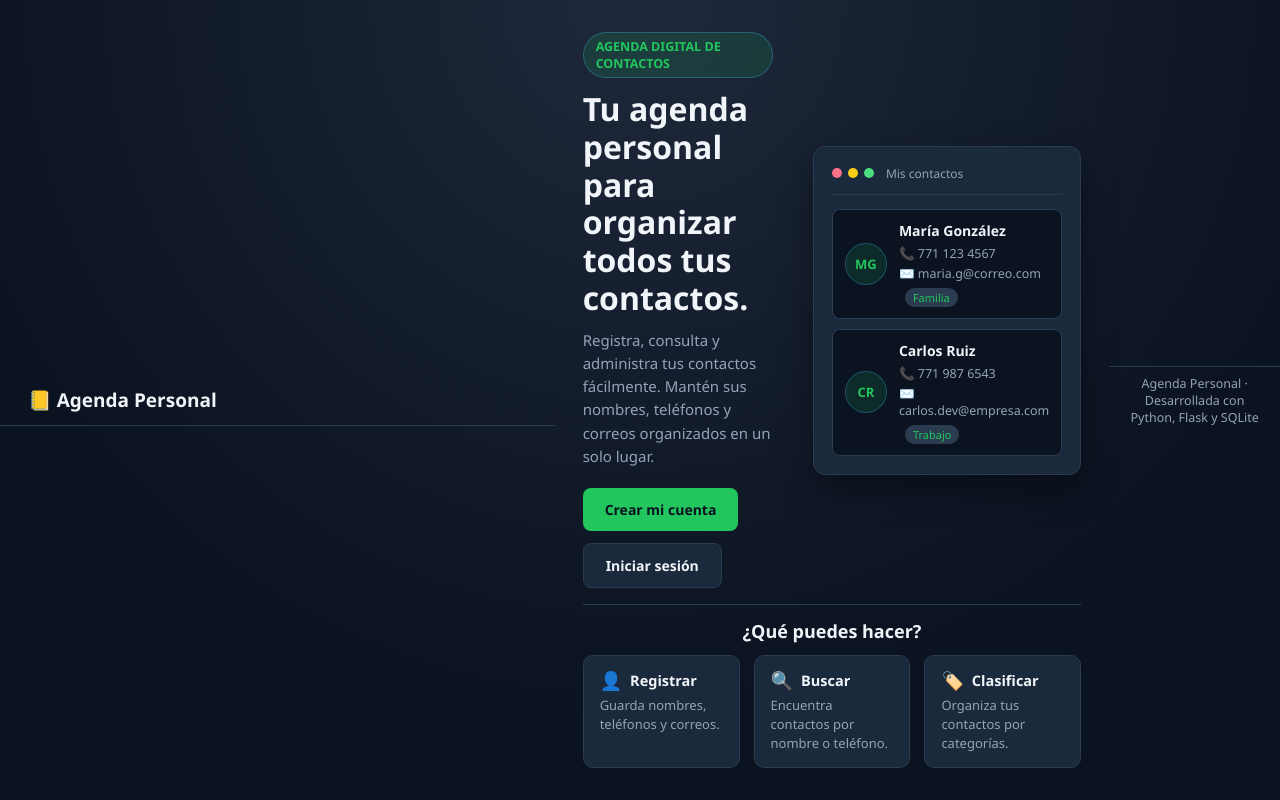
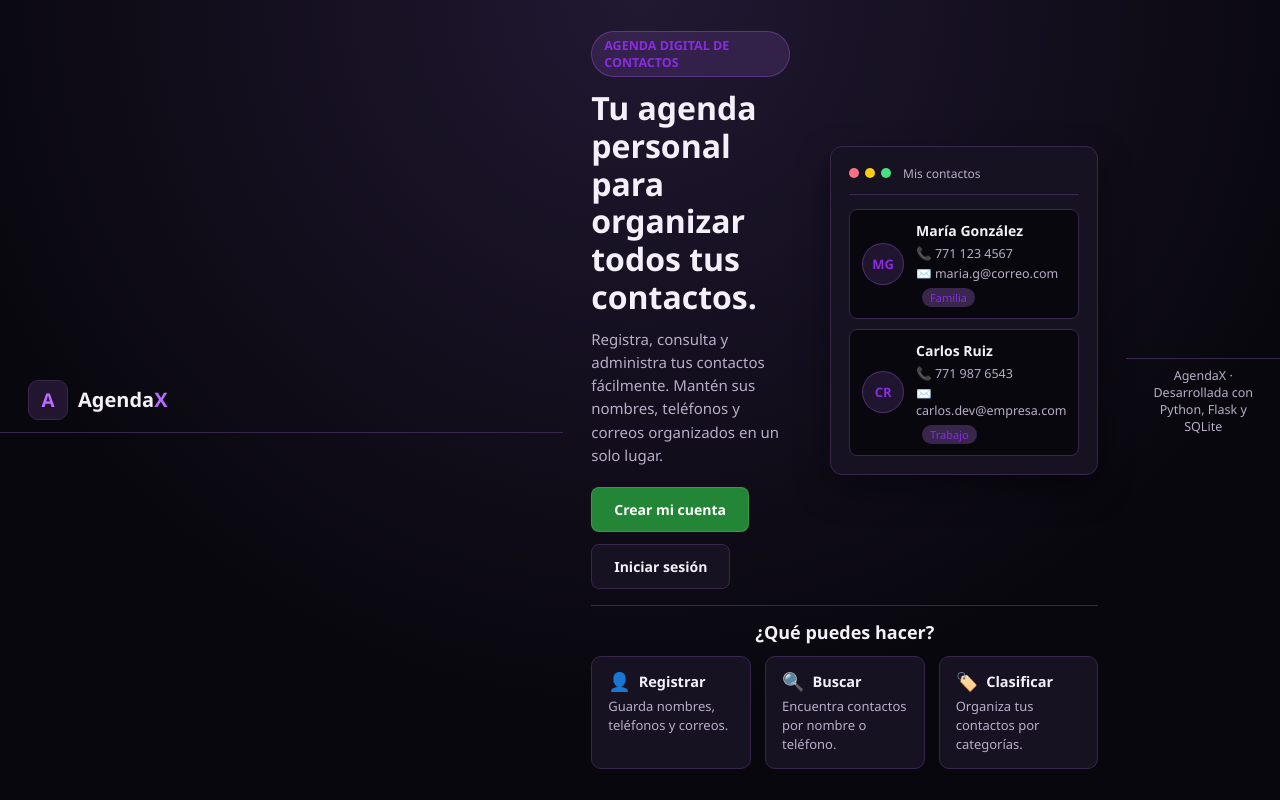
Before and after one commit to jeannn1902/M2S1_Proyecto_Agenda_Personal, a Flask app: page / in a window 1280 px wide. Run offline with Flask 3, Linux system fonts and the light colour scheme; some libraries are stand-ins or nearby versions.

Commit message:
feat: avance rediseño css e inicio.html

```diff
--- a/static/style.css
+++ b/static/style.css
@@ -1,31 +1,43 @@
+/* =========================================================================== */
+/* 1. VARIABLES GLOBALES - IDENTIDAD VISUAL DE AGENDAX */
+/* =========================================================================== */
 
-/* ================================================== VARIABLES ================================================== */
 :root {
-    --bg-principal: #0f172a;
-    --bg-superficie: #162033;
-    --bg-tarjeta: #1e293b;
-    --borde-sutil: #334155;
-    --texto-principal: #f1f5f9;
-    --texto-secundario: #94a3b8;
-    --texto-oscuro: #0f172a;
-    --acento-primario: #38bdf8;
-    --acento-hover: #7dd3fc;
-    --acento-suave: rgba(56, 189, 248, 0.14);
-    --peligro: #fb7185;
-    --exito: #4ade80;
-    --cerrar-sesion: #f43f5e;
+    --bg-principal: #08070D;
+    --bg-superficie: #100D18;
+    --bg-tarjeta: #171222;
+    --bg-elevado: #211832;
+
+    --borde-sutil: #38264D;
+
+    --texto-principal: #F4F0FA;
+    --texto-secundario: #B8AEC7;
+    --texto-oscuro: #08070D;
+
+    --acento-primario: #8A2BE2;
+    --acento-hover: #B86CFF;
+    --acento-suave: rgba(184, 108, 255, 0.14);
+
+    --boton-principal: #238636;
+    --boton-hover: #2EA043;
+
+    --peligro: #FB7185;
+    --exito: #4ADE80;
+    --cerrar-sesion: #FB7185;
+
     --sombra-tarjeta: 0 14px 35px rgba(0, 0, 0, 0.4);
+    --sombra-violeta: 0 0 22px rgba(184, 108, 255, 0.12);
+
     --transicion: all 0.2s ease;
 }
 
 /* =========================================================================== */
-/* Seccion de inicio.html */
+/* 2. ESTILOS GENERALES */
 /* =========================================================================== */
 
-/* ================================================== BODY ================================================== */
 body {
     font-family: "Segoe UI", Arial, sans-serif;
-    background: radial-gradient(circle at top, #1e293b 0%, var(--bg-principal) 70%);
+    background: radial-gradient(circle at top, #211832 0%, var(--bg-principal) 70%);
     color: var(--texto-principal);
     display: flex;
     justify-content: center;
@@ -59,22 +71,23 @@ input:focus {
     border-color: var(--acento-primario);
 }
 
-/* Botón principal */
+/* Botones principales de formularios */
+
 button {
     width: 100%;
     padding: 11px;
     margin-top: 15px;
-    background-color: var(--acento-primario);
-    color: var(--texto-oscuro);
-    border: none;
-    border-radius: 6px;
+    background-color: var(--boton-principal);
+    color: #FFFFFF;
+    border: 1px solid rgba(255, 255, 255, 0.12);
+    border-radius: 7px;
     font-weight: bold;
     cursor: pointer;
     transition: var(--transicion);
 }
 
 button:hover {
-    background-color: var(--acento-hover);
+    background-color: var(--boton-hover);
     transform: translateY(-1px);
 }
 
@@ -296,21 +309,25 @@ label {
 }
 
 /* =========================================================================== */
-/* VARIABLES EXCLUSIVAS - INICIO */
+/* 7. INICIO - VARIABLES EXCLUSIVAS */
 /* =========================================================================== */
+
 body.pagina-inicio {
-    --bg-principal: #0B1220;
-    --bg-superficie: #111C2E;
-    --bg-tarjeta: #1A293B;
-    --borde-sutil: #2B3B50;
+    --bg-principal: #08070D;
+    --bg-superficie: #100D18;
+    --bg-tarjeta: #171222;
+    --borde-sutil: #38264D;
 
-    --texto-principal: #F1F5F9;
-    --texto-secundario: #94A3B8;
-    --texto-oscuro: #0B1220;
+    --texto-principal: #F4F0FA;
+    --texto-secundario: #B8AEC7;
+    --texto-oscuro: #08070D;
 
-    --acento-primario: #22C55E;
-    --acento-hover: #4ADE80;
-    --acento-suave: rgba(34, 197, 94, 0.14);
+    --acento-primario: #8A2BE2;
+    --acento-hover: #B86CFF;
+    --acento-suave: rgba(184, 108, 255, 0.14);
+
+    --boton-principal: #238636;
+    --boton-hover: #2EA043;
 
     --peligro: #FB7185;
     --exito: #4ADE80;
@@ -330,10 +347,37 @@ body.pagina-inicio {
     border-bottom: 1px solid var(--borde-sutil);
 }
 
+/* Subsección: Marca AgendaX */
+
 .marca-nav {
+    display: flex;
+    align-items: center;
+    gap: 10px;
+    font-size: 20px;
+    font-weight: bold;
+    color: var(--texto-principal);
+}
+
+.icono-marca {
+    width: 38px;
+    height: 38px;
+    display: flex;
+    align-items: center;
+    justify-content: center;
+    background-color: var(--acento-suave);
+    color: var(--acento-hover);
+    border: 1px solid var(--borde-sutil);
+    border-radius: 10px;
     font-size: 19px;
     font-weight: bold;
+}
+
+.nombre-marca {
     color: var(--texto-principal);
+}
+
+.marca-acento {
+    color: var(--acento-hover);
 }
 
 .enlaces-nav {
@@ -357,7 +401,7 @@ body.pagina-inicio {
 .boton-nav {
     background-color: var(--acento-suave);
     color: var(--acento-primario);
-    border: 1px solid rgba(56, 189, 248, 0.35);
+    border: 1px solid rgba(184, 108, 255, 0.35);
     padding: 8px 16px;
     border-radius: 7px;
     text-decoration: none;
@@ -395,7 +439,7 @@ body.pagina-inicio {
     border-radius: 999px;
     background-color: var(--acento-suave);
     color: var(--acento-primario);
-    border: 1px solid rgba(56, 189, 248, 0.3);
+    border: 1px solid rgba(184, 108, 255, 0.3);
     font-size: 12.5px;
     font-weight: bold;
     margin-bottom: 12px;
@@ -439,15 +483,18 @@ body.pagina-inicio {
     transition: var(--transicion);
 }
 
+/* Botón principal: Crear mi cuenta */
+
 .boton-inicio.primario {
-    background-color: var(--acento-primario);
-    color: var(--texto-oscuro);
+    background-color: var(--boton-principal);
+    color: #FFFFFF;
+    border: 1px solid rgba(255, 255, 255, 0.12);
 }
 
 .boton-inicio.primario:hover {
-    background-color: var(--acento-hover);
+    background-color: var(--boton-hover);
     transform: translateY(-2px);
-    box-shadow: 0 6px 16px rgba(56, 189, 248, 0.25);
+    box-shadow: 0 6px 16px rgba(46, 160, 67, 0.22);
 }
 
 .boton-inicio.primario:active {
@@ -527,7 +574,7 @@ body.pagina-inicio {
     border-radius: 50%;
     background-color: var(--acento-suave);
     color: var(--acento-primario);
-    border: 1px solid rgba(56, 189, 248, 0.3);
+    border: 1px solid rgba(184, 108, 255, 0.3);
     font-weight: bold;
     font-size: 13px;
     display: flex;
--- a/templates/inicio.html
+++ b/templates/inicio.html
@@ -5,14 +5,17 @@
 <head>
     <meta charset="UTF-8">
     <meta name="viewport" content="width=device-width, initial-scale=1.0">
-    <title>Agenda Personal</title>
+    <title>AgendaX | Organiza tus contactos</title>
     <link rel="stylesheet" href="{{ url_for('static', filename='style.css') }}">
 </head>
 
 <body class="pagina-inicio">
 
     <nav class="barra-navegacion">
-        <div class="marca-nav">📒 Agenda Personal</div>
+        <div class="marca-nav">
+            <span class="icono-marca">A</span>
+            <span class="nombre-marca">Agenda<span class="marca-acento">X</span></span>
+        </div>
     </nav>
 
     <main class="contenedor-landing">
@@ -130,7 +133,7 @@
     </main>
 
     <footer class="pie-inicio">
-        <p>Agenda Personal · Desarrollada con Python, Flask y SQLite</p>
+        <p>AgendaX · Desarrollada con Python, Flask y SQLite</p>
     </footer>
 
 </body>
```
